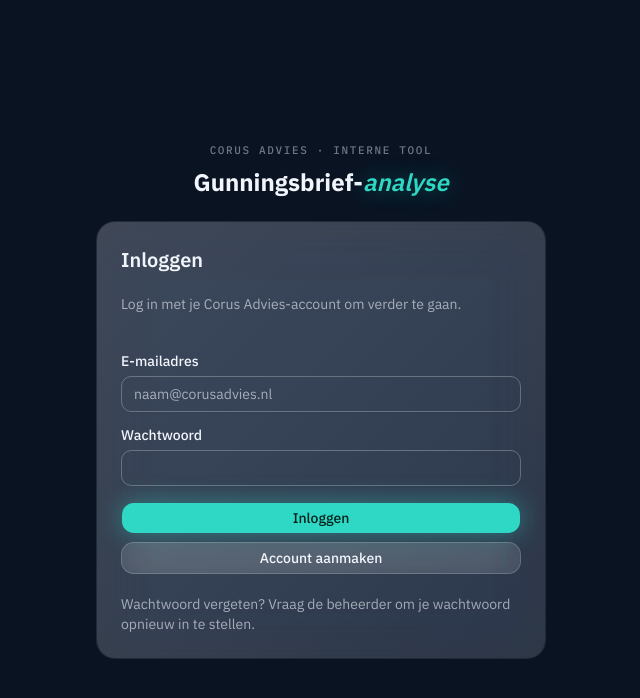
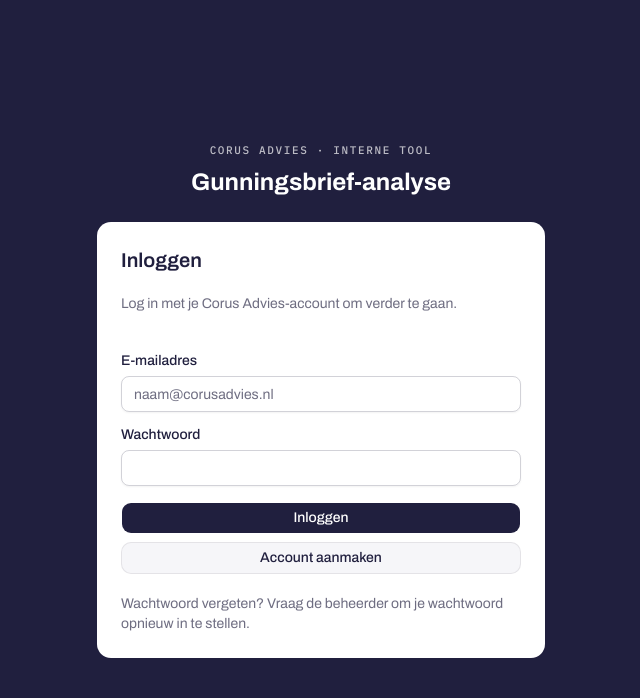
Before and after one commit to xMireillee/winzicht, a Next.js app: page /login in a window 1280 px wide. Shown: the top 698 px of the page, without its empty margins (319-959 px from the left). Built offline with nearby package versions, Linux system fonts and the light colour scheme.

Commit message:
Revert "Apply Liquid Glass restyle"
This reverts commit f380fcd655154a8d96f457d571c430059d20b60c.

```diff
--- a/app/(app)/layout.tsx
+++ b/app/(app)/layout.tsx
@@ -13,10 +13,8 @@ export default async function AppLayout({ children }: { children: React.ReactNod
     redirect("/login")
   }
 
-  // Geen bg-background hier: de vaste atmosfeer-afbeelding uit RootLayout
-  // moet door de glazen panelen heen zichtbaar blijven.
   return (
-    <div className="min-h-screen md:pl-[218px]">
+    <div className="min-h-screen bg-background md:pl-[218px]">
       <AppSidebar email={user.email ?? ""} />
       <CommandPalette />
       <main className="mx-auto w-full max-w-[1160px] px-5 py-8 md:px-9 md:py-9">{children}</main>
--- a/app/globals.css
+++ b/app/globals.css
@@ -5,12 +5,12 @@
 @custom-variant dark (&:is(.dark *));
 
 @theme inline {
-  /* Liquid-glass type system: IBM Plex Sans (UI + headings), IBM Plex Mono
-     (kenmerken/scores/eyebrows). One family, weights do the work. */
-  --font-heading: var(--font-plex-sans), 'IBM Plex Sans Fallback', system-ui;
-  --font-sans: var(--font-plex-sans), 'IBM Plex Sans Fallback', system-ui;
-  --font-display: var(--font-plex-sans), 'IBM Plex Sans Fallback', system-ui;
-  --font-mono: var(--font-plex-mono), 'IBM Plex Mono Fallback', monospace;
+  /* Brand fonts: Archivo grotesque for all UI + headings, Fraunces for the editorial
+     italic accent in page titles, IBM Plex Mono for kenmerken/scores/eyebrows. */
+  --font-heading: var(--font-archivo), 'Archivo Fallback';
+  --font-sans: var(--font-archivo), 'Archivo Fallback';
+  --font-display: var(--font-fraunces), Georgia, serif;
+  --font-mono: var(--font-plex-mono), 'IBM Plex Mono Fallback';
 
   --color-ring: var(--ring);
   --color-input: var(--input);
@@ -56,64 +56,64 @@
 }
 
 :root {
-  color-scheme: dark;
-  --radius: 0.8rem; /* lg ≈ 12.8px, xl ≈ 18px — glass card rounding */
+  color-scheme: light;
+  --radius: 0.625rem; /* 10px — card corner rounding */
 
-  /* ── Winzicht "Liquid Glass" tokens ───────────────────────
-     Retune the whole app from these lines.
-     ink = primary text (light), never dark text on glass. */
-  --ink: #f2f5fb;
-  --ink-foreground: #0a1322; /* text on light/solid surfaces */
-  --ink-deep: rgba(10, 16, 32, 0.42); /* dark glass (sidebar, stamps) — pair with blur */
-  --accent: #2fd8c5; /* electric teal — "the system is being smart" + primary CTA */
-  --paper: #0a1322; /* deep navy base behind the atmosphere image */
-  --won: #3ebd80;
-  --won-bg: rgba(62, 189, 128, 0.22);
-  --lost: #e2604c;
-  --lost-bg: rgba(226, 96, 76, 0.22);
-  --ai: #2fd8c5; /* AI-veldmarkeringen = teal, glow */
-  --ai-bg: rgba(47, 216, 197, 0.12);
+  /* ── Corus brand tokens (exact) ───────────────────────────
+     Retune the whole app from these lines. */
+  --ink: #201f3e;       /* Corus-indigo: tekst, UI-elementen op lichte vlakken */
+  --ink-foreground: #ffffff; /* tekst op ink-vlakken (sticky bar) */
+  --ink-deep: #110529;  /* logo-indigo: zijbalk-achtergrond */
+  --accent: #54ae93;    /* Corus-jadegroen: primaire CTA's, links, grafieklijnen */
+  --paper: #f6f6f9;     /* paginaachtergrond */
+  --won: #1e6b4f;       /* gewonnen */
+  --won-bg: #eaf4ef;
+  --lost: #b23a2c;      /* verloren */
+  --lost-bg: #faeeec;
+  --ai: #5b58a6;        /* uitsluitend voor AI-veldmarkeringen */
+  --ai-bg: #f4f4fb;
 
-  /* Surfaces — frosted translucent glass, never opaque white */
+  /* Surfaces */
   --background: var(--paper);
-  --card: rgba(255, 255, 255, 0.1);
+  --card: #ffffff;
   --card-foreground: var(--ink);
-  --popover: rgba(18, 27, 48, 0.88); /* denser glass so menus stay readable */
+  --popover: #ffffff;
   --popover-foreground: var(--ink);
 
-  /* Text: white 100% / 62% / 45% */
+  /* Text: ink 100% / 65% / 45% */
   --foreground: var(--ink);
-  --muted-foreground: rgba(235, 241, 250, 0.62);
-  --faint: rgba(235, 241, 250, 0.45);
+  --muted-foreground: #201f3ea6; /* --text-2: secundaire tekst */
+  --faint: #201f3e73;            /* --text-3: tertiaire tekst */
 
-  /* Primary action = teal accent (the one allowed accent use on chrome) */
-  --primary: var(--accent);
-  --primary-foreground: #06201c;
+  /* Primary = ink */
+  --primary: var(--ink);
+  --primary-foreground: #ffffff;
 
-  --accent-foreground: #06201c;
-  --accent-strong: #2fd8c5;
+  /* Accent = jadegroen. Green buttons use --ink-deep text (never white). */
+  --accent-foreground: var(--ink-deep);
+  --accent-strong: #0e7157; /* AA-safe accent for links/text on paper */
 
-  /* Neutral fills: translucent white glass */
-  --secondary: rgba(255, 255, 255, 0.12);
+  /* Neutral fills tinted from ink */
+  --secondary: #ecebf2;
   --secondary-foreground: var(--ink);
-  --muted: rgba(255, 255, 255, 0.09);
+  --muted: #edecf2;
 
   --destructive: var(--lost);
   --destructive-foreground: #ffffff;
 
-  /* Borders: white glass edges */
-  --border: rgba(255, 255, 255, 0.18);
-  --input: rgba(255, 255, 255, 0.26);
+  /* Borders: ink @ ~12% over paper */
+  --border: #201f3e1f;
+  --input: #201f3e33;
   --ring: var(--accent);
 
-  --won-foreground: #eaf8f0;
-  --lost-foreground: #fdeeea;
+  --won-foreground: #ffffff;
+  --lost-foreground: #ffffff;
 
-  --chart-1: #2fd8c5;
-  --chart-2: rgba(255, 255, 255, 0.78);
-  --chart-3: #e2604c;
-  --chart-4: rgba(255, 255, 255, 0.45);
-  --chart-5: rgba(255, 255, 255, 0.22);
+  --chart-1: var(--ink);
+  --chart-2: var(--accent);
+  --chart-3: var(--lost);
+  --chart-4: #6e6d82;
+  --chart-5: #c3c3d0;
 }
 
 @layer base {
@@ -158,24 +158,23 @@
     color: var(--faint);
   }
 
-  /* Editorial accent in page titles — teal, with a soft intelligence glow. */
+  /* Editorial bold+italic accent — Corus "Ja, ik wil meer impact" character.
+     Use sparingly: one accent per page title. */
   .display-accent {
-    @apply italic font-semibold;
-    color: var(--accent);
-    text-shadow: 0 0 24px rgba(47, 216, 197, 0.45);
+    @apply font-display italic font-normal;
+    color: var(--accent-strong);
   }
 
-  /* Result pill: dot + word on translucent semantic fill. */
+  /* Result pill: straight, no border, no rotation — dot + word. */
   .result-pill {
     @apply inline-flex items-center gap-1.5 font-sans font-semibold;
-    border-radius: 999px;
-    border: 1px solid rgba(255, 255, 255, 0.14);
-    padding: 0.2rem 0.6rem;
+    border-radius: 6px;
+    padding: 0.2rem 0.55rem;
     font-size: 0.8125rem;
     line-height: 1.1;
   }
   .result-pill[data-size='sm'] {
-    padding: 0.1rem 0.5rem;
+    padding: 0.1rem 0.45rem;
     font-size: 0.75rem;
   }
   .result-dot {
@@ -186,11 +185,10 @@
     flex-shrink: 0;
   }
 
-  /* AI-filled field indicator: teal-tinted glass + glow, cleared once edited */
+  /* AI-filled field indicator: tinted background + dot, cleared once edited */
   .ai-filled {
     background-color: var(--ai-bg);
-    border-color: color-mix(in srgb, var(--ai) 45%, var(--input));
-    box-shadow: 0 0 20px rgba(47, 216, 197, 0.18);
+    border-color: color-mix(in srgb, var(--ai) 35%, var(--input));
   }
 
   /* Visible focus everywhere */
@@ -199,97 +197,6 @@
     outline-offset: 2px;
     border-radius: 4px;
   }
-}
-
-/* ── Liquid glass surface treatments ────────────────────────
-   Skinned via data-slot so the shadcn components stay untouched. */
-@layer components {
-  /* Cards: frosted glass with a bright top edge to catch the light */
-  [data-slot='card'] {
-    background: linear-gradient(
-      135deg,
-      rgba(255, 255, 255, 0.14) 0%,
-      rgba(255, 255, 255, 0.06) 100%
-    );
-    -webkit-backdrop-filter: blur(28px) saturate(1.6);
-    backdrop-filter: blur(28px) saturate(1.6);
-    box-shadow:
-      inset 0 1px 0 rgba(255, 255, 255, 0.28),
-      0 18px 46px rgba(2, 8, 20, 0.45);
-    transition:
-      box-shadow 250ms cubic-bezier(0.4, 0, 0.2, 1),
-      background-color 250ms cubic-bezier(0.4, 0, 0.2, 1);
-  }
-  [data-slot='card-footer'] {
-    border-color: rgba(255, 255, 255, 0.14);
-  }
-
-  /* Inputs & triggers: lighter glass, teal focus handled by ring tokens */
-  [data-slot='input'],
-  [data-slot='textarea'],
-  [data-slot='select-trigger'],
-  [data-slot='input-group'] {
-    background: rgba(255, 255, 255, 0.07);
-    -webkit-backdrop-filter: blur(18px);
-    backdrop-filter: blur(18px);
-  }
-
-  /* Floating layers (menus, dialogs, command palette): dense dark glass */
-  [data-slot='popover'],
-  [data-slot='popover-content'],
-  [data-slot='select-content'],
-  [data-slot='select-popup'],
-  [data-slot='dialog-content'],
-  [data-slot='dialog-popup'],
-  [data-slot='command'] {
-    -webkit-backdrop-filter: blur(28px) saturate(1.6);
-    backdrop-filter: blur(28px) saturate(1.6);
-    border: 1px solid rgba(255, 255, 255, 0.22);
-    box-shadow:
-      inset 0 1px 0 rgba(255, 255, 255, 0.24),
-      0 18px 46px rgba(2, 8, 20, 0.55);
-  }
-
-  /* Tables: translucent row separators, no opaque stripes */
-  [data-slot='table'] tr {
-    border-color: rgba(255, 255, 255, 0.12);
-  }
-
-  /* Primary buttons glow — teal means the main action */
-  [data-slot='button'].bg-primary {
-    box-shadow: 0 0 24px rgba(47, 216, 197, 0.4);
-  }
-}
-
-/* ── Unlayered overrides (beat Tailwind utility classes) ──
-   The stock components use opaque bg-background in a few spots;
-   on liquid glass those must be translucent. */
-[data-slot='button'].bg-background {
-  background: rgba(255, 255, 255, 0.07);
-  -webkit-backdrop-filter: blur(18px);
-  backdrop-filter: blur(18px);
-}
-[data-slot='button'].bg-background:hover {
-  background: rgba(255, 255, 255, 0.14);
-}
-[data-slot='tabs-list'][data-variant='default'] {
-  background: rgba(255, 255, 255, 0.08);
-  border: 1px solid rgba(255, 255, 255, 0.12);
-}
-[data-slot='tabs-trigger'][data-active] {
-  background: rgba(255, 255, 255, 0.16);
-  color: var(--ink);
-  border-color: rgba(255, 255, 255, 0.2);
-  box-shadow: inset 0 1px 0 rgba(255, 255, 255, 0.24);
-}
-/* Sonner toasts: dense dark glass */
-.cn-toast {
-  -webkit-backdrop-filter: blur(28px) saturate(1.6);
-  backdrop-filter: blur(28px) saturate(1.6);
-  border: 1px solid rgba(255, 255, 255, 0.22) !important;
-  box-shadow:
-    inset 0 1px 0 rgba(255, 255, 255, 0.24),
-    0 18px 46px rgba(2, 8, 20, 0.55) !important;
 }
 
 @media (prefers-reduced-motion: reduce) {
--- a/app/layout.tsx
+++ b/app/layout.tsx
@@ -1,14 +1,18 @@
 import { Analytics } from '@vercel/analytics/next'
 import type { Metadata, Viewport } from 'next'
-import { IBM_Plex_Mono, IBM_Plex_Sans } from 'next/font/google'
+import { Archivo, Fraunces, IBM_Plex_Mono } from 'next/font/google'
 import { Toaster } from '@/components/ui/sonner'
 import './globals.css'
 
-const plexSans = IBM_Plex_Sans({
-  variable: '--font-plex-sans',
+const archivo = Archivo({
+  variable: '--font-archivo',
   subsets: ['latin'],
-  weight: ['400', '500', '600', '700'],
-  style: ['normal', 'italic'],
+})
+const fraunces = Fraunces({
+  variable: '--font-fraunces',
+  subsets: ['latin'],
+  style: ['italic', 'normal'],
+  weight: ['400', '500', '600'],
 })
 const plexMono = IBM_Plex_Mono({
   variable: '--font-plex-mono',
@@ -24,8 +28,8 @@ export const metadata: Metadata = {
 }
 
 export const viewport: Viewport = {
-  colorScheme: 'dark',
-  themeColor: '#0A1322',
+  colorScheme: 'light',
+  themeColor: '#201F3E',
 }
 
 export default function RootLayout({
@@ -34,25 +38,8 @@ export default function RootLayout({
   children: React.ReactNode
 }>) {
   return (
-    <html lang="nl" className={`${plexSans.variable} ${plexMono.variable} bg-background`}>
+    <html lang="nl" className={`${archivo.variable} ${fraunces.variable} ${plexMono.variable} bg-background`}>
       <body className="font-sans antialiased">
-        {/* Atmospheric backdrop: soft out-of-focus image, dimmed so glass
-            panels and white text stay readable. Fixed behind everything. */}
-        <div aria-hidden="true" className="fixed inset-0 -z-10 bg-[#0A1322]">
-          {/* eslint-disable-next-line @next/next/no-img-element */}
-          <img
-            src="/chorus.png"
-            alt=""
-            className="h-full w-full object-cover"
-            draggable={false}
-          />
-          <div
-            className="absolute inset-0"
-            style={{
-              background: 'linear-gradient(rgba(6,9,22,0.28), rgba(6,9,22,0.45))',
-            }}
-          />
-        </div>
         {children}
         <Toaster />
         {process.env.NODE_ENV === 'production' && <Analytics />}
--- a/app/login/page.tsx
+++ b/app/login/page.tsx
@@ -68,14 +68,13 @@ export default function LoginPage() {
     )
   }
 
-  // Login drijft als glazen paneel op de atmosfeer-achtergrond uit RootLayout.
   return (
-    <main className="flex min-h-screen items-center justify-center px-4 py-12">
+    <main className="flex min-h-screen items-center justify-center bg-primary px-4 py-12">
       <div className="w-full max-w-md">
         <div className="mb-6 text-center">
-          <p className="eyebrow">Corus Advies · Interne tool</p>
-          <h1 className="mt-2 font-heading text-2xl font-bold text-balance">
-            Gunningsbrief-<span className="display-accent">analyse</span>
+          <p className="eyebrow text-primary-foreground/70">Corus Advies · Interne tool</p>
+          <h1 className="mt-2 font-heading text-2xl font-bold text-primary-foreground text-balance">
+            Gunningsbrief-analyse
           </h1>
         </div>
 
```
Also changed, not shown: components/app-sidebar.tsx (+29 -60 lines), public/chorus.png (deleted).
